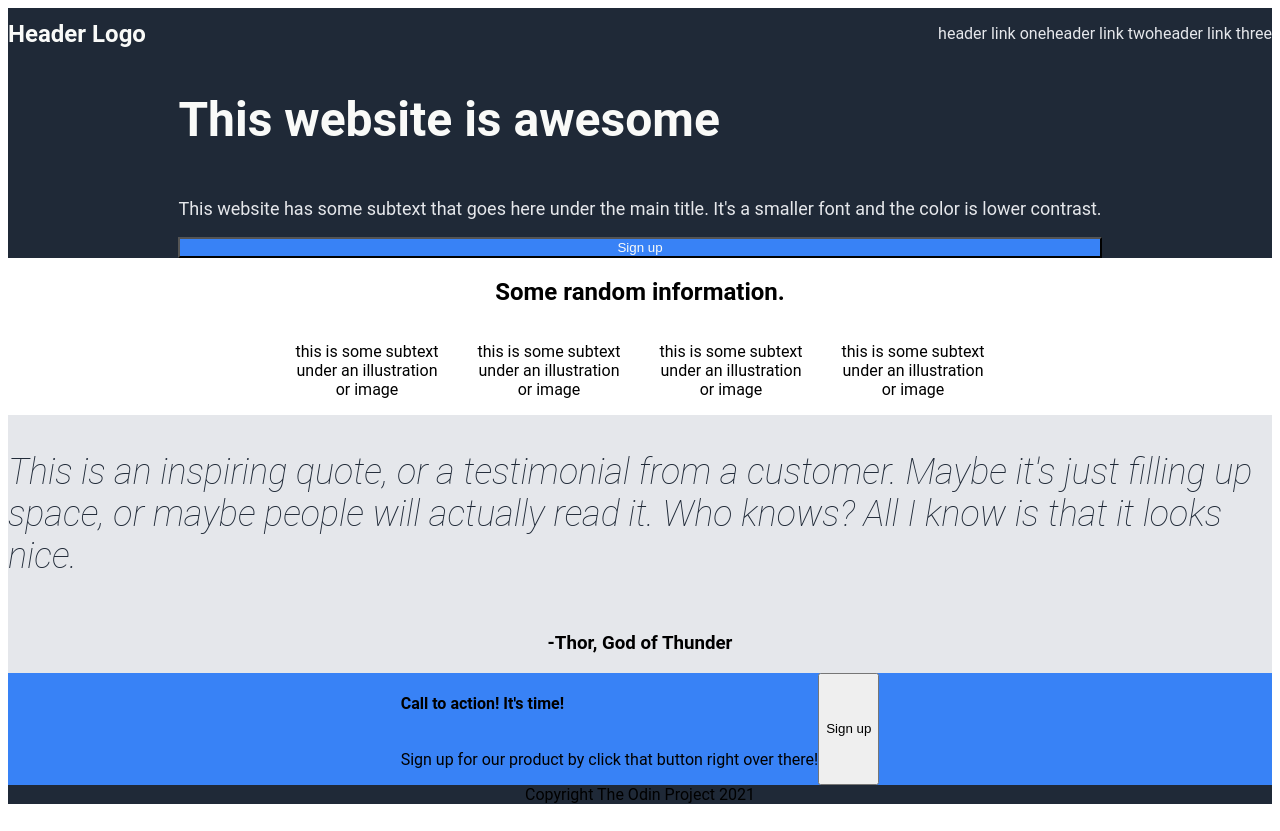
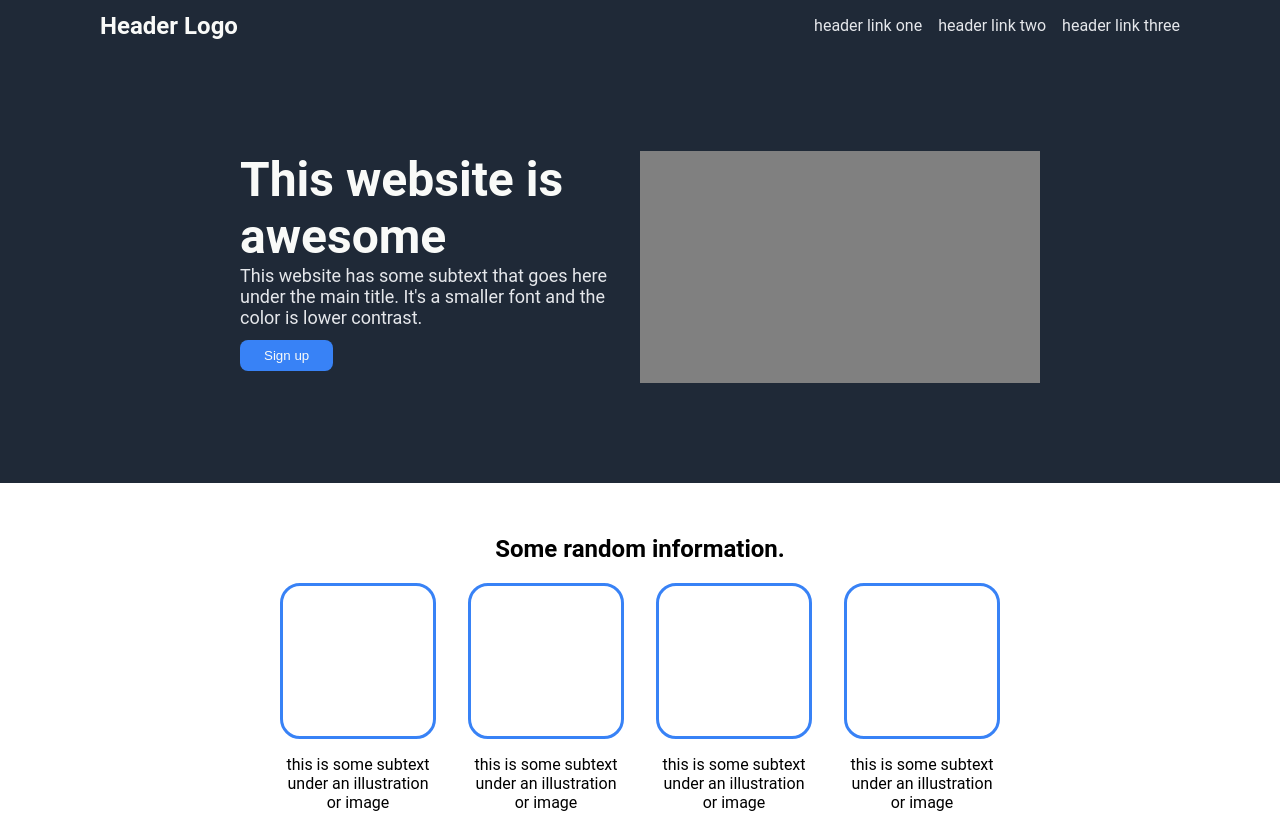
Before and after one commit to martineau-sw/odin-landing-page, a plain HTML site: page index.html in a window 1280 px wide. Shown: the top 831 px of the page. Drawn offline with Linux system fonts and the light colour scheme.

Commit message:
Continue styling until close to desired result

```diff
--- a/index.html
+++ b/index.html
@@ -29,7 +29,7 @@
                     </p>
                     <button>Sign up</button>
                 </div>
-                <img>
+                <div class="image"></div>
             </div>
         </div>
 
--- a/styles.css
+++ b/styles.css
@@ -19,18 +19,20 @@ body {
     flex-direction: column;
     justify-content: space-between;
     font-family: 'Roboto', sans-serif;
+    margin: 0;
 }
 
 .hero {
     background-color: #1F2937;
     margin: 0;
-    padding: 0;
+    flex: 6 0 auto;
 }
 
 .header {
     display: flex;
     justify-content: space-between;
     align-items: center;
+    padding: 0 100px;
 }
 
 .logo {
@@ -43,43 +45,65 @@ ul.links {
     display: flex;
     color: #E5E7EB;
     text-decoration: none;
+    gap: 16px
 }
 
 ul.links li {
     list-style: none;
-    gap: 100px
+
 }
 
 .introduction {
     display: flex;
     justify-content: center;
+    padding: 100px;
 }
 
 .intro-text h1 {
     font-size: 48px;
     font-weight: bolder;
     color: #F9FAF8;
+    margin: 0px
 }
 
 .intro-text p {
     font-size: 18px;
     color: #E5E7EB;
+    margin: 0;
 }
 
 .intro-text button {
     background-color: #3882F6;
     color: #F9FAF8;
+    border: 0 solid #3882F6;
+    border-radius: 8px;
+    padding: 8px 24px;
+    margin: 12px 0;
 }
 
 .intro-text {
     display: flex;
     flex-direction: column;
+    align-items: flex-start;
+    justify-content: center;
+    flex: 0 1 400px;
+}
+
+.introduction .image {
+    background-color: gray;
+    width: 400px;
+    flex: 0 0 400px
 }
 
 .info {
     display: flex;
     flex-direction: column;
     align-items: center;
+    flex: 6 0 auto;
+}
+
+.info {
+    margin: 32px;
 }
 
 .items {
@@ -94,6 +118,14 @@ ul.links li {
     flex: 0 0 150px;
 }
 
+.item .image {
+    height: 150px;
+    width: 150px;
+    border: 3px solid #3882F6 ;
+    border-radius: 20px;
+
+}
+
 .item p {
     text-align: center;
 }
@@ -103,24 +135,52 @@ ul.links li {
     flex-direction: column;
     align-items: center;
     background-color: #E5E7EB;
+    flex: 3 0 auto;
 }
 
 .quote p {
     font-size: 36px;
     font-weight: 100;
-    font-style: italic;
     color: #1F2937
+}
+
+.quote h3 {
+    align-self: flex-end;
 }
 
 .appeal {
     display: flex;
-    justify-content: center;
+    justify-content: space-around;
     background-color: #3882F6;
+    border: 2ch solid #3882F6;
+    border-radius: 6px;
+    flex: 2 0 auto;
+    margin: 100px 100px;
 }
 
 .message {
     display: flex;
     flex-direction: column;
+    color:#E5E7EB;
+    justify-content: center;
+    margin: 0;
+}
+
+.message h4 {
+    margin: 0;
+}
+
+.message p {
+    margin: 0;
+}
+
+.appeal button {
+    border: 2px solid #F9FAF8;
+    color: #F9FAF8;
+    background-color: #3882F6;
+    border-radius: 6px;
+    padding: 8px 24px;
+    margin: 12px 0;
 }
 
 .footer {
@@ -128,4 +188,6 @@ ul.links li {
     justify-content: center;
     align-items: center;
     background-color: #1F2937;
+    color: #E5E7EB;
+    flex: 1 0 96px;
 }
```
